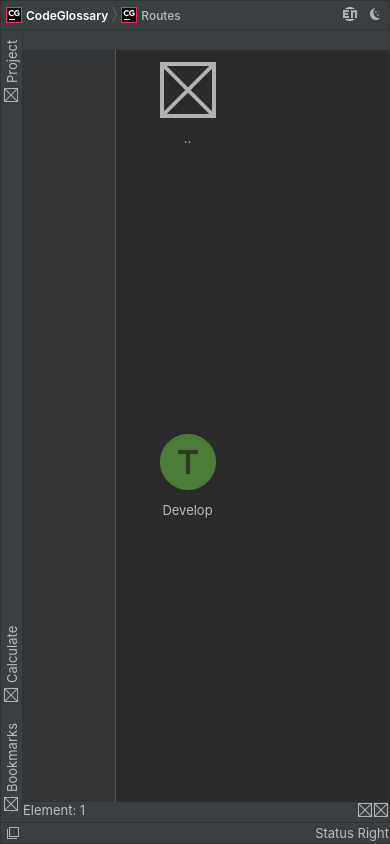
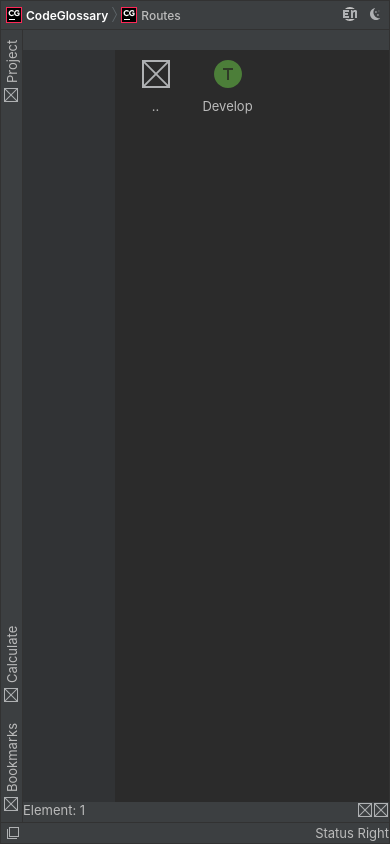
Before and after one commit to cclarice/CodeGlossary, a Vue app: page /routes in a window 390 px wide. Built offline with nearby package versions, Linux system fonts and the light colour scheme.

Commit message:
Adding floating effect and redirect on Home page

```diff
--- a/src/views/Explorer.vue
+++ b/src/views/Explorer.vue
@@ -57,7 +57,7 @@ export default defineComponent({
   grid-template-rows: 20px auto 20px;
   flex-flow: column;
   grid-column-gap: 1px;
-  background-color: var(--main-border);
+  background-color: var(--main-background);
 }
 
 header {
@@ -75,6 +75,9 @@ main {
   display: flex;
   padding: 8px;
   flex-flow: row wrap;
+  justify-content: flex-start;
+  align-items: flex-start;
+  height: fit-content;
   gap: 8px;
 }
 
@@ -86,6 +89,10 @@ main {
   width: 128px;
   max-height: 160px;
   height: 160px;
+  @media (max-width: 1024px) {
+    max-width: 64px;
+    max-height: 80px;
+  }
   gap: 8px;
   overflow: hidden;
   &Favicon {
```
